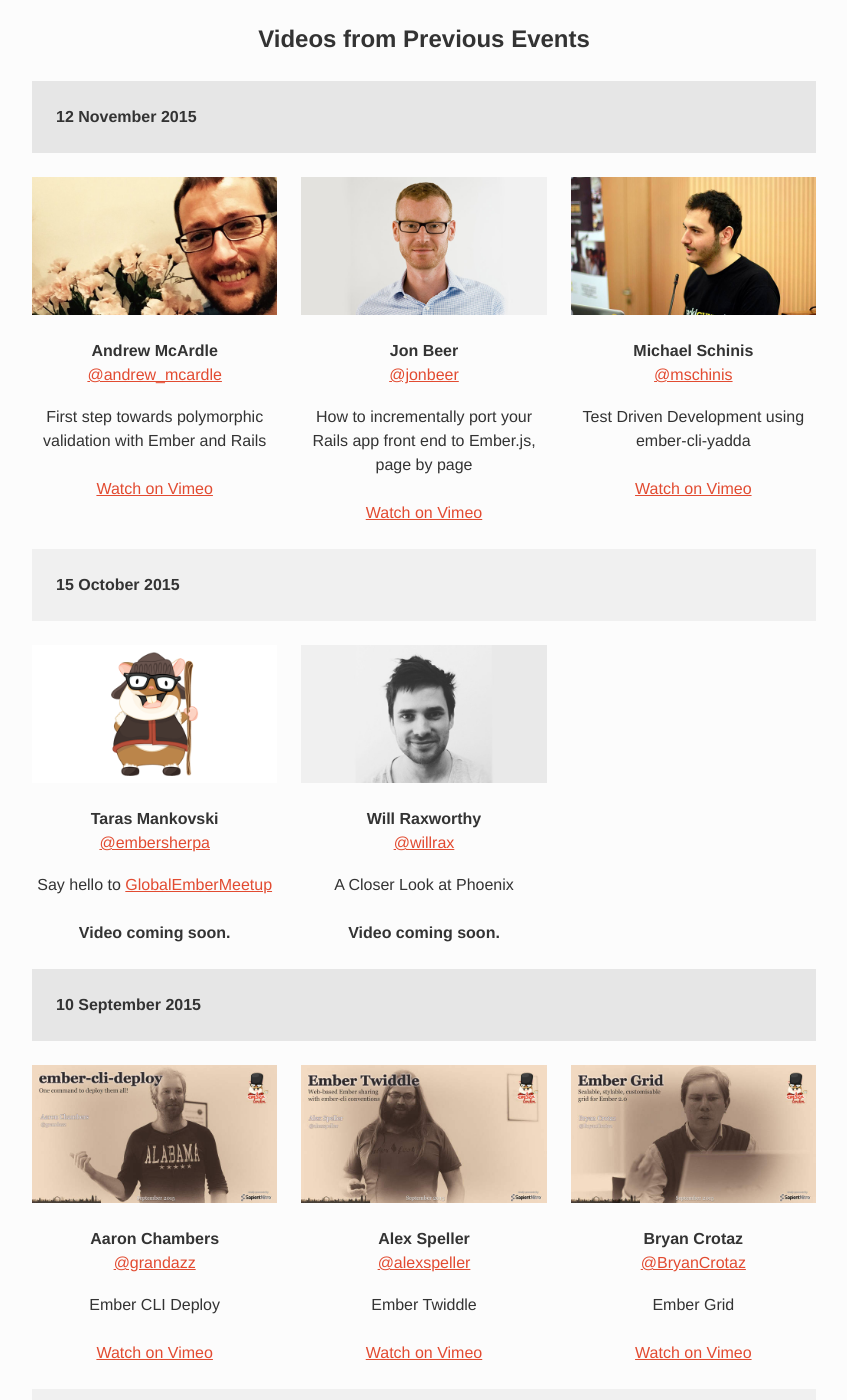
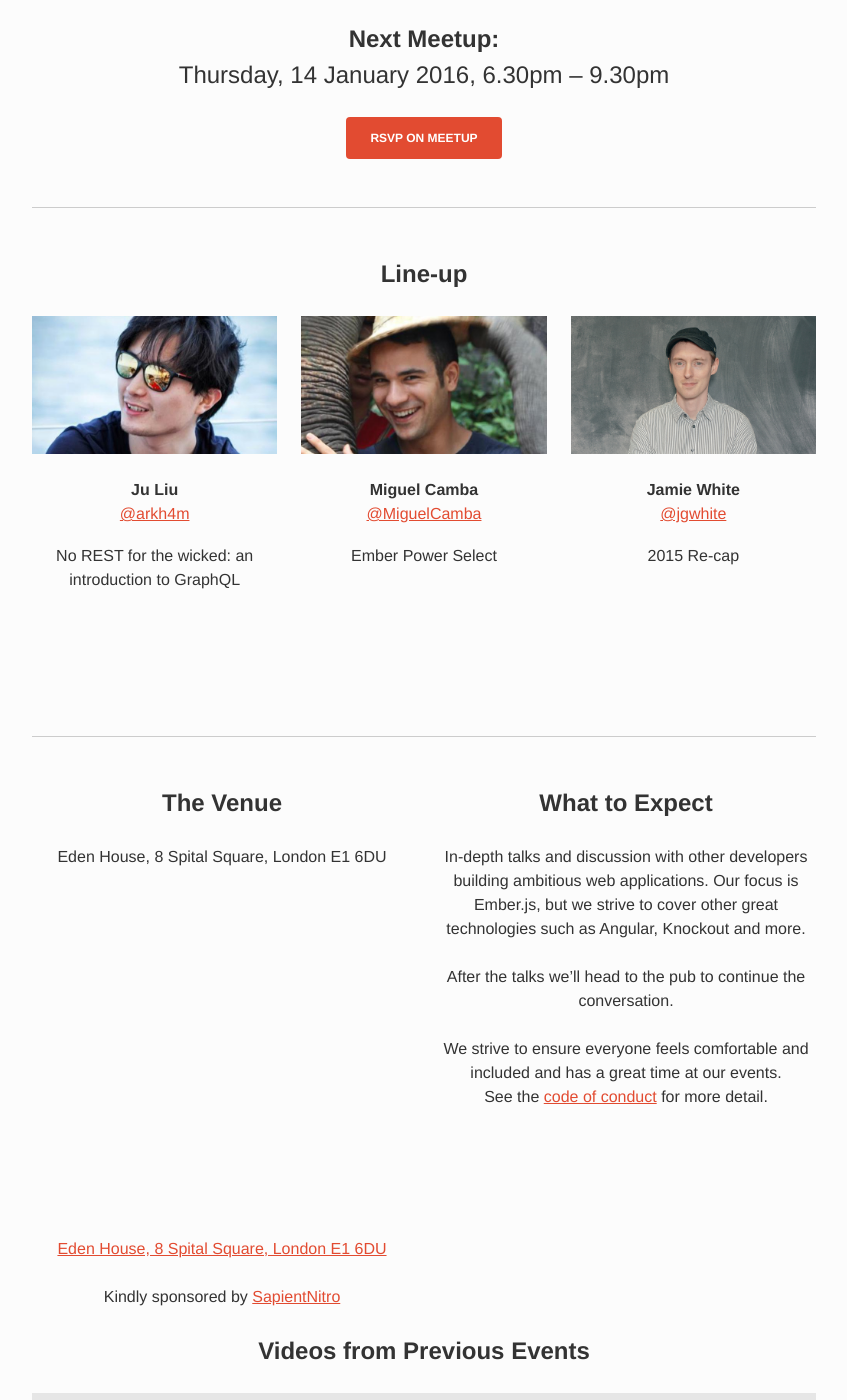
Before and after one commit to emberlondon/emberlondon.github.io, a Jekyll site: the page built from index.html, in a window 1280 px wide and 1400 px high, scrolled down 730 px. Shown: the whole window, without its empty margins (216-1063 px from the left). Built offline with Jekyll 4.4.1, drawn with Linux system fonts in a browser that asks for light colours; nearby versions of some CDN libraries.

Commit message:
Jan 2016

```diff
--- a/_data/next-meetup.yml
+++ b/_data/next-meetup.yml
@@ -1,18 +1,18 @@
-# date: TODO
-# time: 6.30pm – 9.30pm
-# datetime_aria: Thursday, twelth of TODO, two-thousand and sixteen, six thirty pm to nine thirty pm.
-# location: Eden House, 8 Spital Square, London E1 6DU
-# url: "TODO"
-# talks:
-#   - speaker_name:
-#     speaker_twitter:
-#     image:
-#     title:
-#   - speaker_name:
-#     speaker_twitter:
-#     image:
-#     title:
-#   - speaker_name:
-#     speaker_twitter:
-#     image:
-#     title:
+date: Thursday, 14 January 2016
+time: 6.30pm – 9.30pm
+datetime_aria: Thursday, fourteenth of January, two-thousand and sixteen, six thirty pm to nine thirty pm.
+location: Eden House, 8 Spital Square, London E1 6DU
+url: http://www.meetup.com/London-Emberjs-User-Group/events/227823719/
+talks:
+  - speaker_name: Ju Liu
+    speaker_twitter: arkh4m
+    image: images/speakers/arkh4m-2.jpg
+    title: "No REST for the wicked: an introduction to GraphQL"
+  - speaker_name: Miguel Camba
+    speaker_twitter: MiguelCamba
+    image: images/speakers/miguelcamba-2.jpg
+    title: Ember Power Select
+  - speaker_name: Jamie White
+    speaker_twitter: jgwhite
+    image: images/speakers/jgwhite-3.jpg
+    title: 2015 Re-cap
```
Also changed, not shown: images/speakers/arkh4m-2.jpg (added), images/speakers/jgwhite-3.jpg (added), images/speakers/miguelcamba-2.jpg (added).
